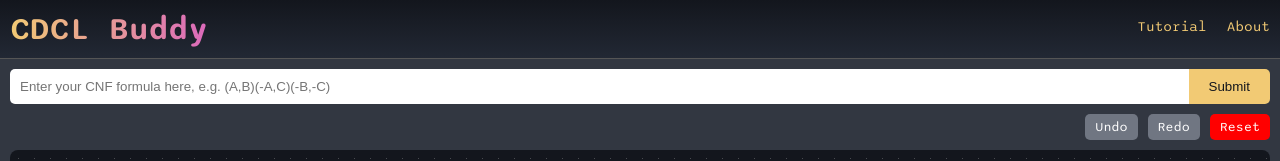
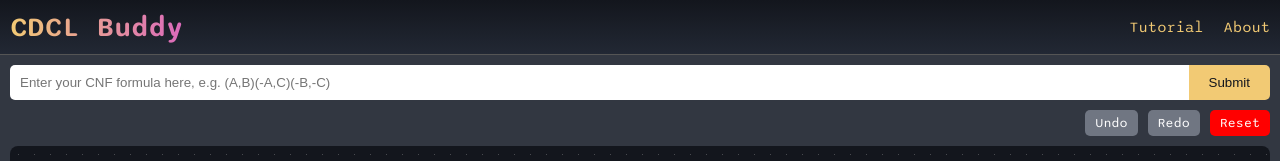
Before and after one commit to toluooshy/CDCL-Buddy, a React (Create React App) app: page / in a window 1280 px wide. Shown: the top 161 px of the page. Built offline with nearby package versions, Linux system fonts and the light colour scheme.

Commit message:
UI Updates.

```diff
--- a/src/App.js
+++ b/src/App.js
@@ -887,7 +887,7 @@ const App = () => {
               background: "linear-gradient(to right, #f2ca74, #db69bb)",
               WebkitBackgroundClip: "text",
               WebkitTextFillColor: "transparent",
-              fontSize: 32,
+              fontSize: 28,
               fontWeight: 600,
               marginBottom: 10,
               width: "fit-content",
@@ -909,7 +909,7 @@ const App = () => {
               margin: 0,
               marginRight: 20,
               color: "#f2ca74",
-              fontSize: 14,
+              fontSize: 15,
               width: "fit-content",
             }}
           >
@@ -920,7 +920,7 @@ const App = () => {
               padding: 0,
               margin: 0,
               color: "#f2ca74",
-              fontSize: 14,
+              fontSize: 15,
               width: "fit-content",
             }}
           >
```
